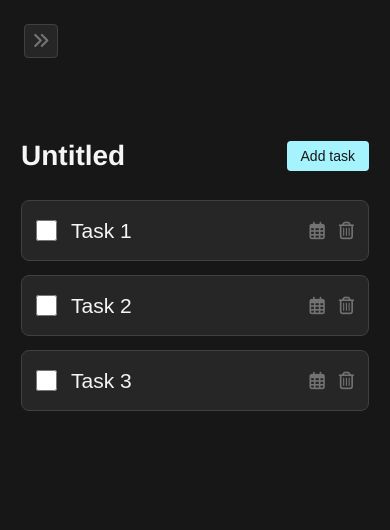
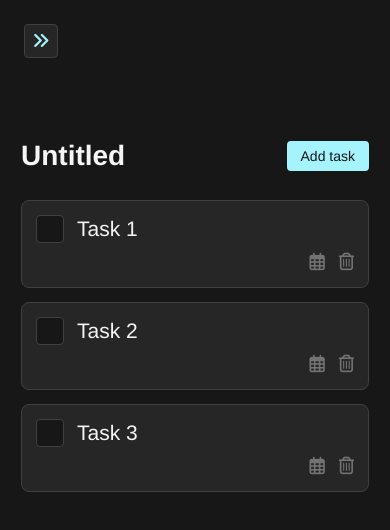
Before and after one commit to kadezaccaro/odin-to-do, a website built with webpack: page src/template.html in a window 390 px wide. Built offline with nearby package versions, Linux system fonts and the light colour scheme.

Commit message:
Improve mobile responsiveness & custom checkboxes

```diff
--- a/src/styles.css
+++ b/src/styles.css
@@ -63,6 +63,7 @@ button {
   border-radius: 4px;
   font-size: var(--fs-sm);
   transition: 0.3s;
+  font-family: Helvetica, Arial, sans-serif;
 }
 
 button:hover {
@@ -81,6 +82,11 @@ button:hover {
   bottom: 24px;
   right: 24px;
   border-radius: 4px;
+}
+
+.fa-angles-left,
+.fa-angles-right {
+  color: var(--clr-accent);
 }
 
 .hide-sidebar {
@@ -264,15 +270,20 @@ button:hover {
   background-color: rgba(0, 0, 0, 0.9);
 }
 
-form {
+.new-project-form {
   display: flex;
   flex-direction: column;
   gap: 1rem;
 }
 
-form input[type="text"] {
+.new-project-form input {
   outline: none;
+  background: none;
+  border: none;
   padding: 0;
+  font-size: var(--fs-md);
+  color: var(--clr-text);
+  font-family: Helvetica, Arial, sans-serif;
 }
 
 .modal-btns {
@@ -306,6 +317,8 @@ main {
   display: flex;
   align-items: center;
   justify-content: space-between;
+  flex-wrap: wrap;
+  gap: 1rem;
   margin-bottom: 2rem;
 }
 
@@ -318,8 +331,9 @@ main {
 .task-list li {
   display: flex;
   align-items: center;
-  justify-content: space-between;
-  gap: 1rem;
+  justify-content: flex-end;
+  flex-wrap: wrap;
+  gap: 0.5rem;
   list-style-type: none;
   background-color: var(--clr-fg);
   padding: 1rem;
@@ -337,15 +351,46 @@ main {
 
 .input-container {
   display: grid;
-  grid-template-columns: 1.5rem auto;
+  grid-template-columns: 2rem auto;
+  align-items: center;
   gap: 0.5rem;
   font-size: var(--fs-md);
   flex-grow: 1;
 }
 
 input[type="checkbox"] {
-  accent-color: var(--clr-accent);
   cursor: pointer;
+  -webkit-appearance: none;
+  appearance: none;
+  background-color: var(--clr-bg);
+  margin: 0;
+  font: inherit;
+  width: 2rem;
+  height: 2rem;
+  border: 1px solid var(--clr-border);
+  border-radius: 4px;
+  display: grid;
+  place-content: center;
+  transition: 0.3s;
+}
+
+input[type="checkbox"]:checked {
+  background-color: var(--clr-accent);
+}
+
+input[type="checkbox"]::before {
+  content: "";
+  width: 1.25rem;
+  height: 1.25rem;
+  transform: scale(0);
+  transition: 120ms transform ease-in-out;
+  box-shadow: inset 1em 1em var(--clr-fg);
+  clip-path: polygon(14% 44%, 0 65%, 50% 100%, 100% 16%, 80% 0%, 43% 62%);
+  background: var(--clr-fg);
+}
+
+input[type="checkbox"]:checked::before {
+  transform: scale(1);
 }
 
 input[type="text"] {
@@ -353,8 +398,9 @@ input[type="text"] {
   border: none;
   font-size: var(--fs-md);
   color: var(--clr-text);
-  padding: 0.25rem 0.5rem;
+  padding: 2px 6px;
   width: 100%;
+  font-family: Helvetica, Arial, sans-serif;
 }
 
 .actions {
@@ -375,6 +421,8 @@ input.due-date {
   color: var(--clr-accent);
   border-radius: 4px;
   border: 1px solid var(--clr-accent);
+  background-color: var(--clr-fg);
+  padding: 0.25rem 0.5rem;
 }
 
 .due-date::placeholder {
@@ -432,3 +480,9 @@ i {
     margin-left: 0; /* Allow sidebar to overlap on smaller devices */
   }
 }
+
+@media only screen and (max-width: 424px) {
+  .actions {
+    width: 100%;
+  }
+}
```
